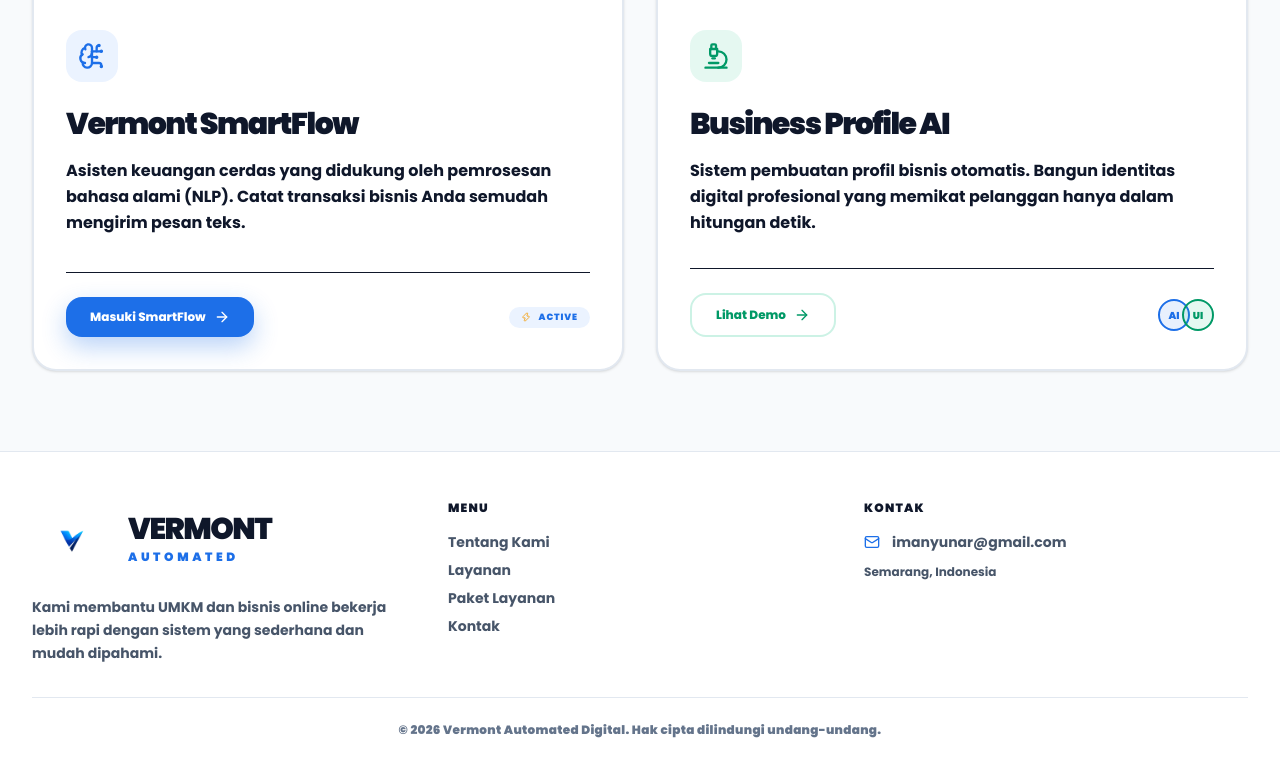
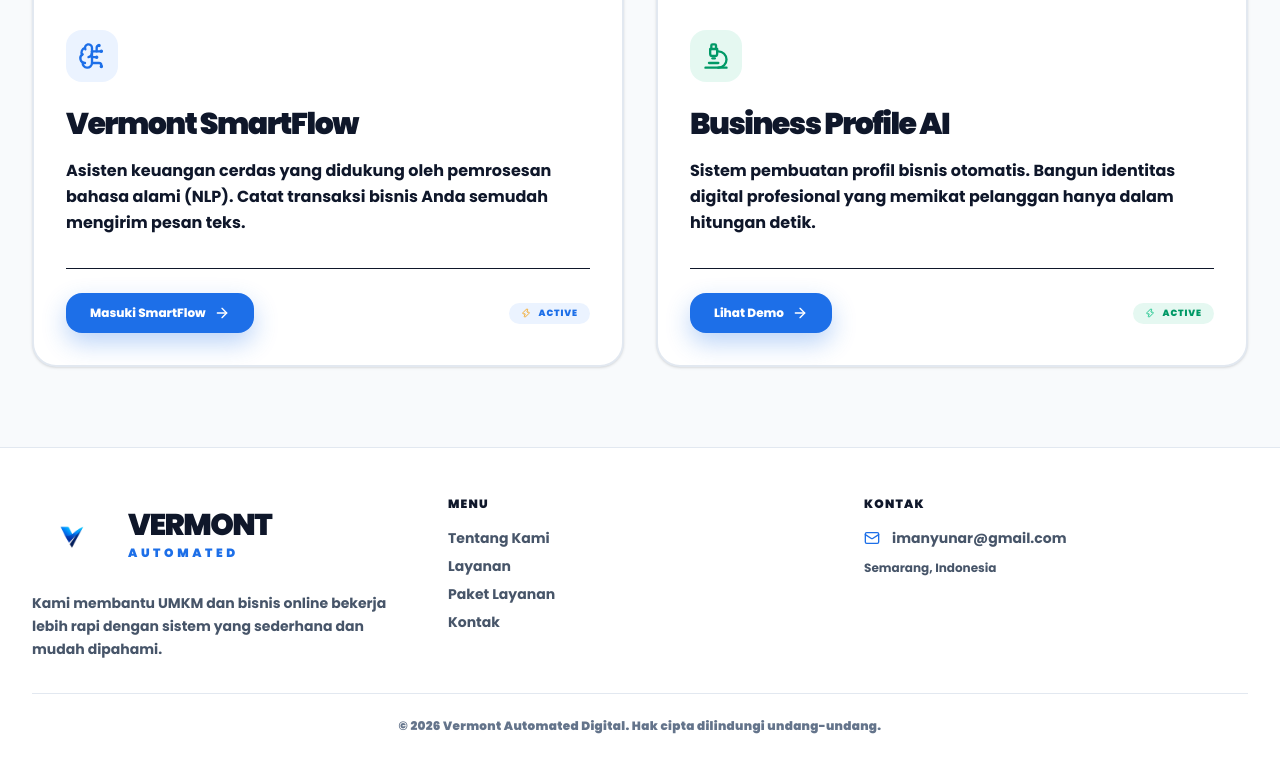
Before and after one commit to imanyunar/start, a React (Vite) app: page /laboratory in a window 1280 px wide. Shown: the part 786-1562 px from the top of the page. Built offline with nearby package versions, Linux system fonts and the light colour scheme.

Commit message:
fix: resolve navbar collision for business profile, unify lab buttons, and remove hemat badge

```diff
--- a/src/App.tsx
+++ b/src/App.tsx
@@ -15,7 +15,7 @@ import ScrollToTop from './components/ScrollToTop';
 
 function AppContent() {
   const location = useLocation();
-  const isAppRoute = location.pathname.startsWith('/smartflow');
+  const isAppRoute = location.pathname.startsWith('/smartflow') || location.pathname.startsWith('/business-profile');
 
   return (
     <div className="min-h-screen flex flex-col transition-colors duration-300 overflow-x-hidden w-full relative">
--- a/src/pages/LabPage.tsx
+++ b/src/pages/LabPage.tsx
@@ -89,7 +89,7 @@ const LabPage = () => {
                 />
                 <div className="absolute inset-0 bg-gradient-to-t from-app-surface/80 to-transparent opacity-0 group-hover:opacity-100 transition-opacity flex items-end p-6">
                   <span className="text-[10px] font-black uppercase tracking-widest text-blue-primary bg-white/90 backdrop-blur-sm px-3 py-1 rounded-full shadow-lg">
-                    Neural Draft v0.1
+                    Prototype Active
                   </span>
                 </div>
               </div>
@@ -105,12 +105,11 @@ const LabPage = () => {
               </p>
 
               <div className="mt-auto pt-6 flex items-center justify-between border-t border-app-border">
-                <Link to="/business-profile" className="btn-secondary group/btn py-3 px-6 text-xs border-emerald-500/20 hover:bg-emerald-500/5 text-emerald-600">
+                <Link to="/business-profile" className="btn-primary group/btn py-3 px-6 text-xs">
                   Lihat Demo <ArrowRight size={16} className="group-hover/btn:translate-x-1 transition-transform" />
                 </Link>
-                <div className="flex -space-x-2">
-                  <div className="w-8 h-8 rounded-full border-2 border-app-surface bg-blue-primary/10 flex items-center justify-center text-[10px] font-black text-blue-primary">AI</div>
-                  <div className="w-8 h-8 rounded-full border-2 border-app-surface bg-emerald-500/10 flex items-center justify-center text-[10px] font-black text-emerald-600">UI</div>
+                <div className="flex items-center gap-2 px-3 py-1 rounded-full bg-emerald-500/10 text-[9px] font-black text-emerald-600 uppercase tracking-widest">
+                  <Zap size={10} className="text-emerald-500" /> Active
                 </div>
               </div>
             </motion.div>
--- a/src/pages/PackagesPage.tsx
+++ b/src/pages/PackagesPage.tsx
@@ -184,10 +184,6 @@ export default function PackagesPage() {
                       <Tag size={12} strokeWidth={3} />
                       DISKON {pct}%
                     </span>
-                    {/* Hemat highlight */}
-                    <span className="rounded-full bg-emerald-500/15 border border-emerald-500/20 px-3 py-1 text-[11px] font-black text-emerald-600 dark:text-emerald-400 dark:bg-emerald-400/10 dark:border-emerald-400/20 shadow-sm">
-                      Hemat {formatRp(saved)}!
-                    </span>
                   </div>
 
                   {/* ── Card body ── */}
```
